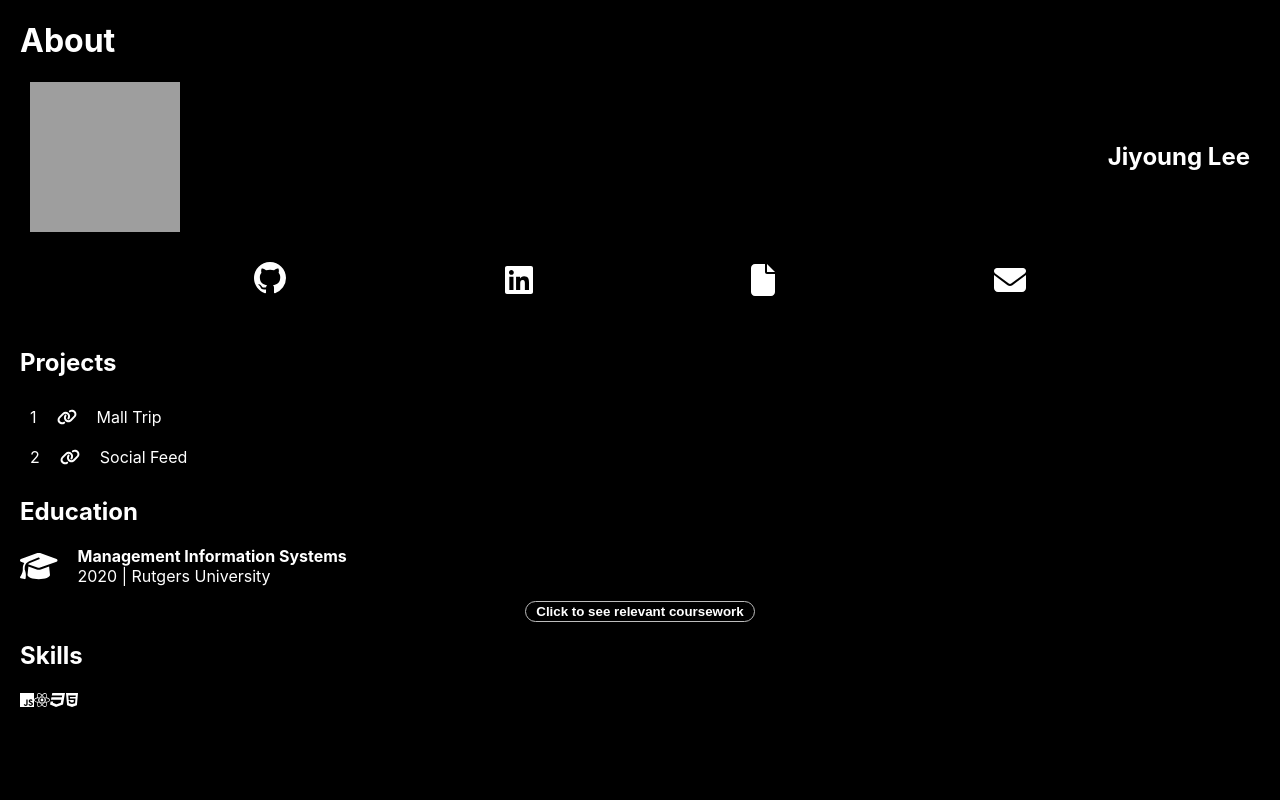
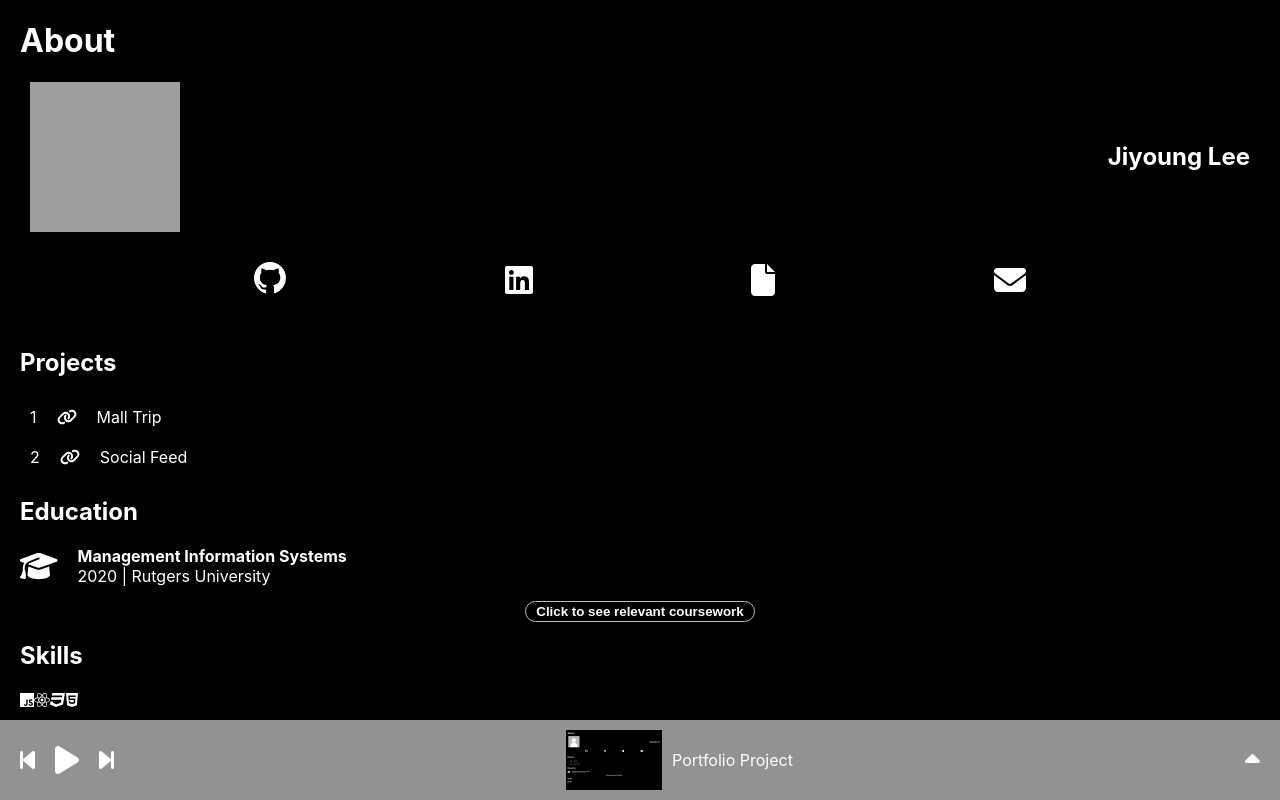
Before and after one commit to jiyoungglee/jiyoungglee.github.io, a React (Create React App) app: page / in a window 1280 px wide. Built offline with nearby package versions, Linux system fonts and the light colour scheme; grey boxes are pictures that could not be loaded; the HTML template or start-up script is replaced by a standard one.

Commit message:
Added preview bar as footer of page.

```diff
--- a/package.json
+++ b/package.json
@@ -3,10 +3,10 @@
   "version": "0.1.0",
   "private": true,
   "dependencies": {
-    "@fortawesome/fontawesome-svg-core": "^6.1.1",
+    "@fortawesome/fontawesome-svg-core": "^6.2.0",
     "@fortawesome/free-brands-svg-icons": "^6.1.1",
-    "@fortawesome/free-regular-svg-icons": "^6.1.1",
-    "@fortawesome/free-solid-svg-icons": "^6.1.1",
+    "@fortawesome/free-regular-svg-icons": "^6.2.0",
+    "@fortawesome/free-solid-svg-icons": "^6.2.0",
     "@fortawesome/react-fontawesome": "^0.2.0",
     "@testing-library/jest-dom": "^5.16.4",
     "@testing-library/react": "^13.3.0",
--- a/src/App.js
+++ b/src/App.js
@@ -3,6 +3,7 @@ import About from './Components/About';
 import ProjectList from './Components/ProjectList';
 import Education from './Components/Education';
 import Skills from './Components/Skills';
+import PreviewPage from './Components/PreviewPage';
 
 function App() {
   return (
@@ -13,6 +14,7 @@ function App() {
         <Education />
         <Skills />
       </div>
+      <PreviewPage />
     </div>
   );
 }
--- a/src/Components/Education.js
+++ b/src/Components/Education.js
@@ -1,7 +1,6 @@
 import "../Styles/Education.css";
 import { FontAwesomeIcon } from "@fortawesome/react-fontawesome";
 import { faGraduationCap } from "@fortawesome/free-solid-svg-icons";
-
 
 function Education() {
   return (
--- /dev/null
+++ b/src/Components/PreviewBar.js
@@ -0,0 +1,28 @@
+import { faBackwardStep, faCaretUp, faForwardStep, faPlay } from "@fortawesome/free-solid-svg-icons";
+import { FontAwesomeIcon } from "@fortawesome/react-fontawesome";
+import "../Styles/PreviewBar.css";
+
+function PreviewBar() {
+  return (
+    <div className="footer">
+      <div className="preview-bar">
+        <div className="player-controls">
+          <FontAwesomeIcon icon={faBackwardStep} size="xl" />
+          <FontAwesomeIcon icon={faPlay} size="2x" className="play-button"/>
+          <FontAwesomeIcon icon={faForwardStep} size="xl" />
+        </div>
+        <div className="project-controls">
+          <img alt="thumbnail" src={require("../Previews/portfolio-preview.png")} />
+          <div className="project-info">
+            <span className="project-name">Portfolio Project</span>
+          </div>
+        </div>
+        <div className="right-controls">
+          <FontAwesomeIcon icon={faCaretUp} size="xl" />
+        </div>
+      </div>
+    </div>
+  )
+}
+
+export default PreviewBar;
--- /dev/null
+++ b/src/Components/PreviewPage.js
@@ -0,0 +1,11 @@
+import PreviewBar from "./PreviewBar";
+
+function PreviewPage() {
+  return (
+    <div>
+      <PreviewBar />
+    </div>
+  )
+}
+
+export default PreviewPage;
--- /dev/null
+++ b/src/Styles/PreviewBar.css
@@ -0,0 +1,32 @@
+.footer {
+  position: fixed;
+  bottom: 0;
+  background-color: #929292;
+  width: 100%;
+}
+
+.preview-bar {
+  display: flex;
+  justify-content: space-between;
+  align-items: center;
+  margin: 10px 20px;
+}
+
+.play-button {
+  padding: 0 20px;
+}
+
+.player-controls {
+  display: flex;
+  align-items: center;
+}
+
+.project-controls {
+  display: flex;
+  align-items: center;
+}
+
+.project-controls img {
+  height: 60px;
+  object-fit: contain;
+}
--- a/src/Styles/ProjectItem.css
+++ b/src/Styles/ProjectItem.css
@@ -17,11 +17,13 @@
 }
 
 .project-item:hover {
+  font-weight: bold;
   background-color: #929292;
 }
 
 .selected {
   background-color: #929292;
+  font-weight: bold;
 }
 
 .project-description {
```
Also changed, not shown: src/Previews/portfolio-preview.png (added), src/Styles/PreviewPopup.css (added), 1 other file (tests, documents, lock files or other folders).
